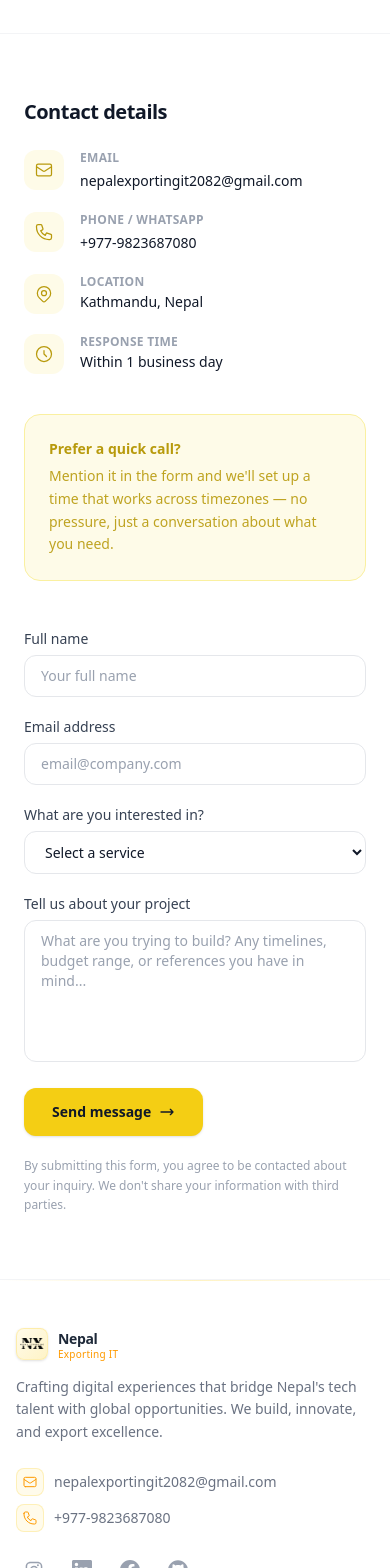
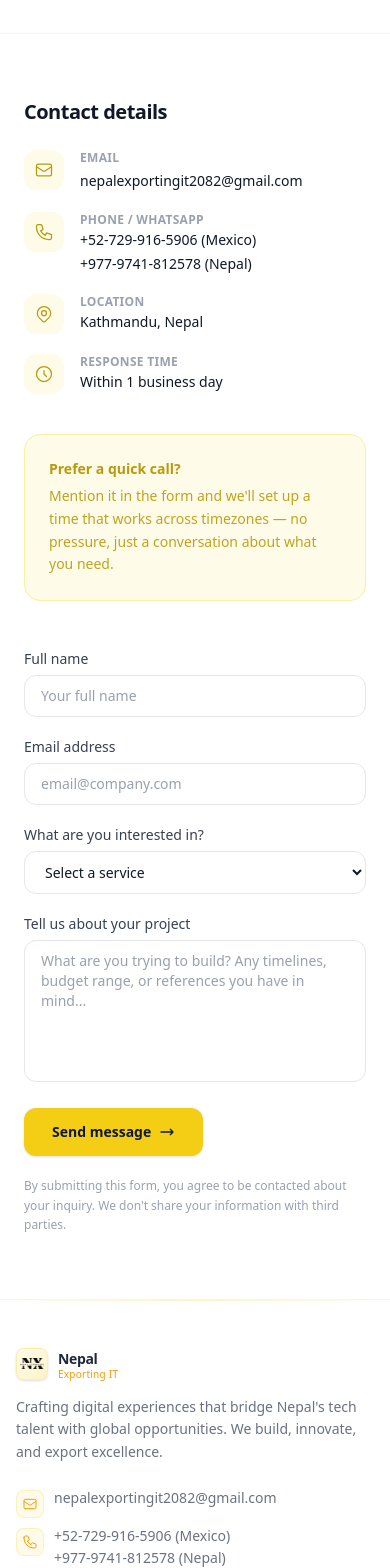
Before and after one commit to NepalExportingIT/Company_website, a Next.js app in the folder nepalexportingit/: page /contact in a window 390 px wide. Shown: the part 432-2000 px from the top of the page. Built offline with nearby package versions, Linux system fonts and the light colour scheme.

Commit message:
feat: update contact details in footer and contact page with new phone numbers

```diff
--- a/nepalexportingit/app/components/Footer.tsx
+++ b/nepalexportingit/app/components/Footer.tsx
@@ -56,8 +56,25 @@ const contactDetails = [
   },
   {
     label: 'Phone / WhatsApp',
-    value: '+977-9823687080',
-    href: 'tel:+977-9823687080',
+    value: (
+      <div className="flex flex-col gap-0.5">
+        <a
+          href="tel:+52-729-916-5906"
+          className="hover:underline"
+          style={{ textDecorationColor: '#b89a0c' }}
+        >
+          +52-729-916-5906 (Mexico)
+        </a>
+        <a
+          href="tel:+977-9741-812578"
+          className="hover:underline"
+          style={{ textDecorationColor: '#b89a0c' }}
+        >
+          +977-9741-812578 (Nepal)
+        </a>
+      </div>
+    ),
+    href: '#',
     icon: (
       <svg className="w-4 h-4" fill="none" stroke="currentColor" viewBox="0 0 24 24">
         <path strokeLinecap="round" strokeLinejoin="round" strokeWidth={1.5} d="M3 5a2 2 0 012-2h3.28a1 1 0 01.948.684l1.498 4.493a1 1 0 01-.502 1.21l-2.257 1.13a11.042 11.042 0 005.516 5.516l1.13-2.257a1 1 0 011.21-.502l4.493 1.498a1 1 0 01.684.949V19a2 2 0 01-2 2h-1C9.716 21 3 14.284 3 6V5z" />
@@ -149,16 +166,15 @@ export default function Footer() {
               {/* Contact Details */}
               <div className="flex flex-col gap-2 mb-5">
                 {contactDetails.map((item) => (
-                  <a
+                  <div
                     key={item.label}
-                    href={item.href}
-                    className="inline-flex items-center gap-2.5 text-sm text-gray-500 hover:text-amber-500 transition-colors duration-200 group"
+                    className="inline-flex items-start gap-2.5 text-sm text-gray-500 hover:text-amber-500 transition-colors duration-200 group"
                   >
-                    <span className="w-7 h-7 flex items-center justify-center rounded-lg bg-amber-50 border border-amber-200/50 text-amber-500 group-hover:bg-amber-100 transition-colors duration-200 flex-shrink-0">
+                    <span className="w-7 h-7 flex items-center justify-center rounded-lg bg-amber-50 border border-amber-200/50 text-amber-500 group-hover:bg-amber-100 transition-colors duration-200 flex-shrink-0 mt-0.5">
                       {item.icon}
                     </span>
-                    <span>{item.value}</span>
-                  </a>
+                    <span className="flex-1">{item.value}</span>
+                  </div>
                 ))}
               </div>
 
--- a/nepalexportingit/app/contact/page.tsx
+++ b/nepalexportingit/app/contact/page.tsx
@@ -38,8 +38,25 @@ const contactInfo = [
       </svg>
     ),
     label: "Phone / WhatsApp",
-    value: "+977-9823687080",
-    href: "tel:+977-9823687080",
+    value: (
+      <div className="flex flex-col gap-1">
+        <a
+          href="tel:+52-729-916-5906"
+          className="text-sm font-medium text-gray-900 hover:underline"
+          style={{ textDecorationColor: brand.primaryDark }}
+        >
+          +52-729-916-5906 (Mexico)
+        </a>
+        <a
+          href="tel:+977-9741-812578"
+          className="text-sm font-medium text-gray-900 hover:underline"
+          style={{ textDecorationColor: brand.primaryDark }}
+        >
+          +977-9741-812578 (Nepal)
+        </a>
+      </div>
+    ),
+    href: undefined,
   },
   {
     icon: (
@@ -153,7 +170,7 @@ export default function Contact() {
                         {item.value}
                       </a>
                     ) : (
-                      <p className="text-sm font-medium text-gray-900">{item.value}</p>
+                      <div className="text-sm font-medium text-gray-900">{item.value}</div>
                     )}
                   </div>
                 </div>
```
